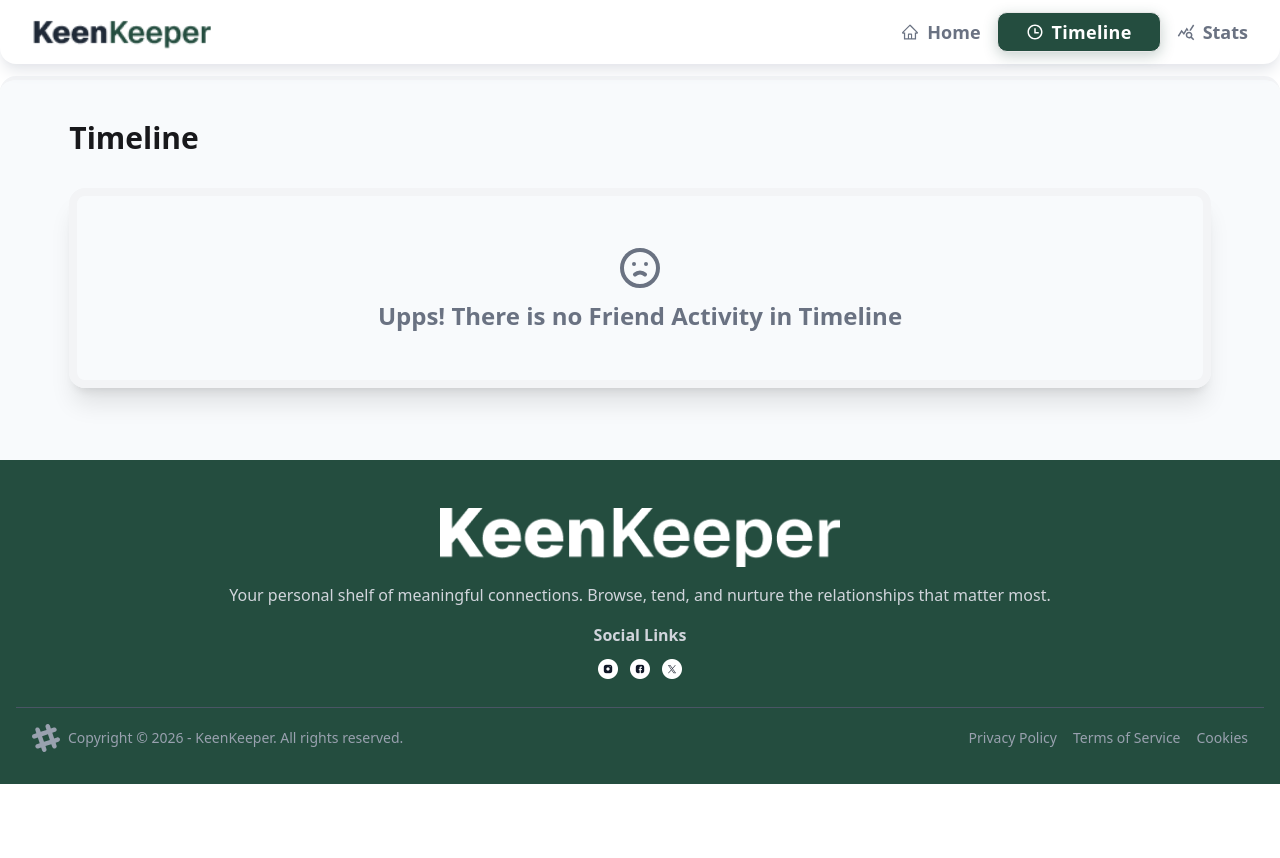
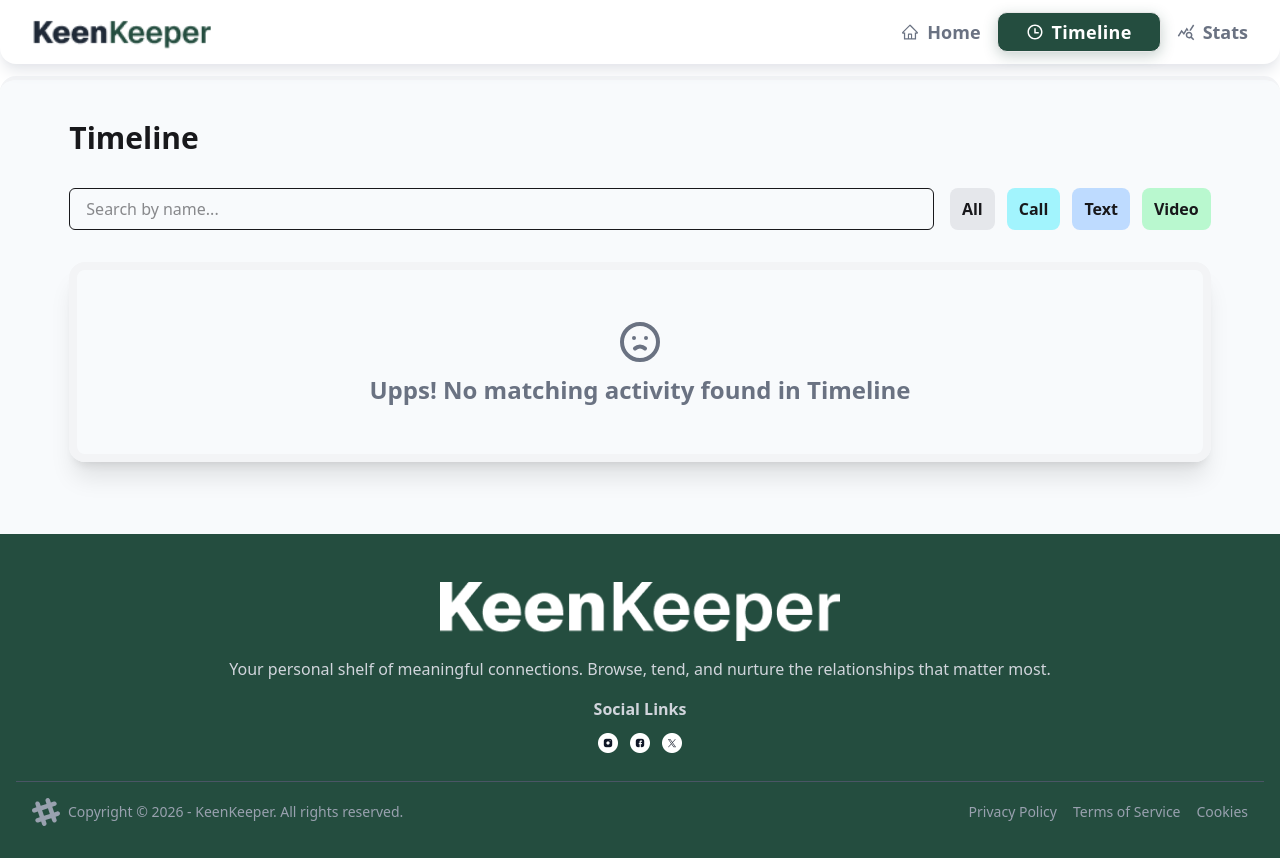
Before and after one commit to Pinon1345/keen-keeper-website-project, a Next.js app: page /timeline in a window 1280 px wide. Before the commit the page ends 800 px from the top, so only its background shows below. Built offline with nearby package versions, Linux system fonts and the light colour scheme.

Commit message:
set up filter timeline button and creating search field

```diff
--- a/src/app/timeline/TimelineClientPage.jsx
+++ b/src/app/timeline/TimelineClientPage.jsx
@@ -1,7 +1,7 @@
 "use client";
 
 import { CheckInFriendContext } from "@/context/CheckInFriendContext";
-import { useContext } from "react";
+import { useContext, useState } from "react";
 import { FaUserFriends } from "react-icons/fa";
 import { MdPhoneCallback } from "react-icons/md";
 import { IoIosText } from "react-icons/io";
@@ -11,6 +11,20 @@ import { TbMoodSad } from "react-icons/tb";
 export default function TimelineClientPage() {
 
     const { checkInFriends } = useContext(CheckInFriendContext);
+
+    // Filtering & search
+
+    const [filter, setFilter] = useState("All");
+    const [search, setSearch] = useState("");
+
+    const filteredData = checkInFriends
+        .filter((checkedInFriend) => {
+            if (filter === "All") return true;
+            return checkedInFriend.type === filter;
+        })
+        .filter((checkedInFriend) =>
+            checkedInFriend.name.toLowerCase().includes(search.toLowerCase())
+        );
 
     // Icon Logic
 
@@ -33,17 +47,54 @@ export default function TimelineClientPage() {
 
                 <h2 className="font-bold text-3xl mb-8">Timeline</h2>
 
-                {checkInFriends.length === 0 && (
+                <div>
+                    <div className="flex flex-col md:flex-row gap-4 mb-8">
+
+                        {/* search */}
+                        <input
+                            type="text"
+                            placeholder="Search by name..."
+                            className="border px-4 py-2 rounded-md w-full"
+                            value={search}
+                            onChange={(e) => setSearch(e.target.value)}
+                        />
+
+                        {/* Filter buttons */}
+                        <div className="flex gap-3">
+
+                            <button onClick={() => setFilter("All")} className="px-3 py-2 bg-gray-200 rounded-lg font-semibold transition-all duration-300 ease-out hover:-translate-y-2 hover:shadow-md hover:border-gray-200 cursor-pointer">
+                                All
+                            </button>
+
+                            <button onClick={() => setFilter("Call")} className="px-3 py-2 bg-cyan-200 rounded-lg font-semibold transition-all duration-300 ease-out hover:-translate-y-2 hover:shadow-md hover:border-gray-200 cursor-pointer">
+                                Call
+                            </button>
+
+                            <button onClick={() => setFilter("Text")} className="px-3 py-2 bg-blue-200 rounded-lg font-semibold transition-all duration-300 ease-out hover:-translate-y-2 hover:shadow-md hover:border-gray-200 cursor-pointer">
+                                Text
+                            </button>
+
+                            <button onClick={() => setFilter("Video")} className="px-3 py-2 bg-green-200 rounded-lg font-semibold transition-all duration-300 ease-out hover:-translate-y-2 hover:shadow-md hover:border-gray-200 cursor-pointer">
+                                Video
+                            </button>
+
+                        </div>
+
+                    </div>
+                </div>
+
+                {/* Empty div */}
+                {filteredData.length === 0 && (
                     <div className="flex flex-col items-center justify-center text-center text-2xl h-50 mb-8 gap-2 border-8 border-gray-100 rounded-2xl shadow-xl">
-                        <TbMoodSad className="h-12 w-12 text-gray-500 font-bold"></TbMoodSad>
+                        <TbMoodSad className="h-12 w-12 text-gray-500 font-bold" />
                         <p className="text-center text-gray-500 font-bold text-2xl">
-                            Upps! There is no Friend Activity in Timeline
+                            Upps! No matching activity found in Timeline
                         </p>
                     </div>
                 )}
 
-                {
-                    checkInFriends.map((friend, index) => {
+                {/* Timeline filtering */}
+                {filteredData.map((friend, index) => {
                     return (
                         <div key={index}>
                             <div className="bg-[#FFFFFF] mt-4 mb-8 px-5 py-2 border-4 border-gray-100 rounded-lg shadow-lg">
@@ -57,14 +108,14 @@ export default function TimelineClientPage() {
 
                                         <div className="flex flex-row items-center text-center gap-3">
 
-
                                             <h2 className="font-bold text-2xl capitalize">
-                                                    {friend.type || "Meetup"}
+                                                {friend.type}
                                             </h2>
 
                                             <p className="font-semibold text-xl text-gray-500">
                                                 with {friend.name}
                                             </p>
+
                                         </div>
 
                                         <h2 className="text-lg font-semibold text-gray-400">
@@ -77,9 +128,8 @@ export default function TimelineClientPage() {
 
                             </div>
                         </div>
-                        )
-                    })
-                }
+                    );
+                })}
 
             </div>
         </div>
```
Lines whose indentation alone changed are shown as unchanged.
